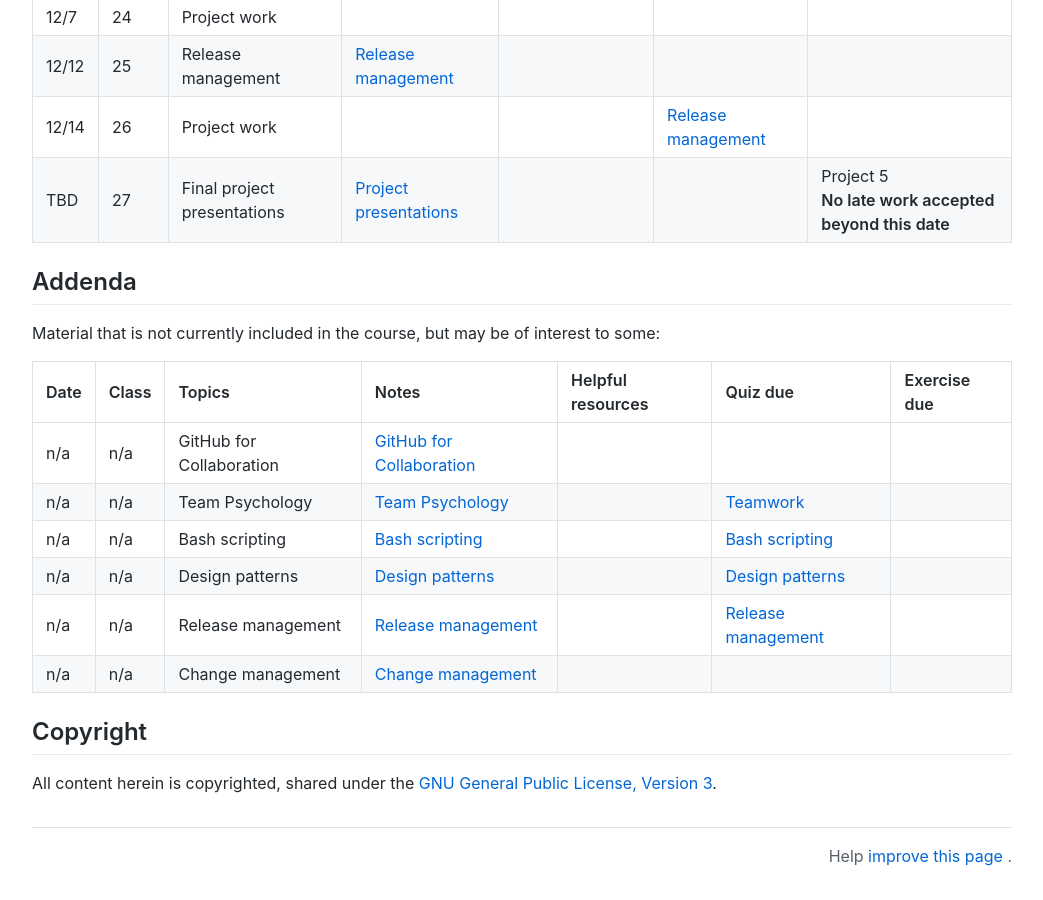
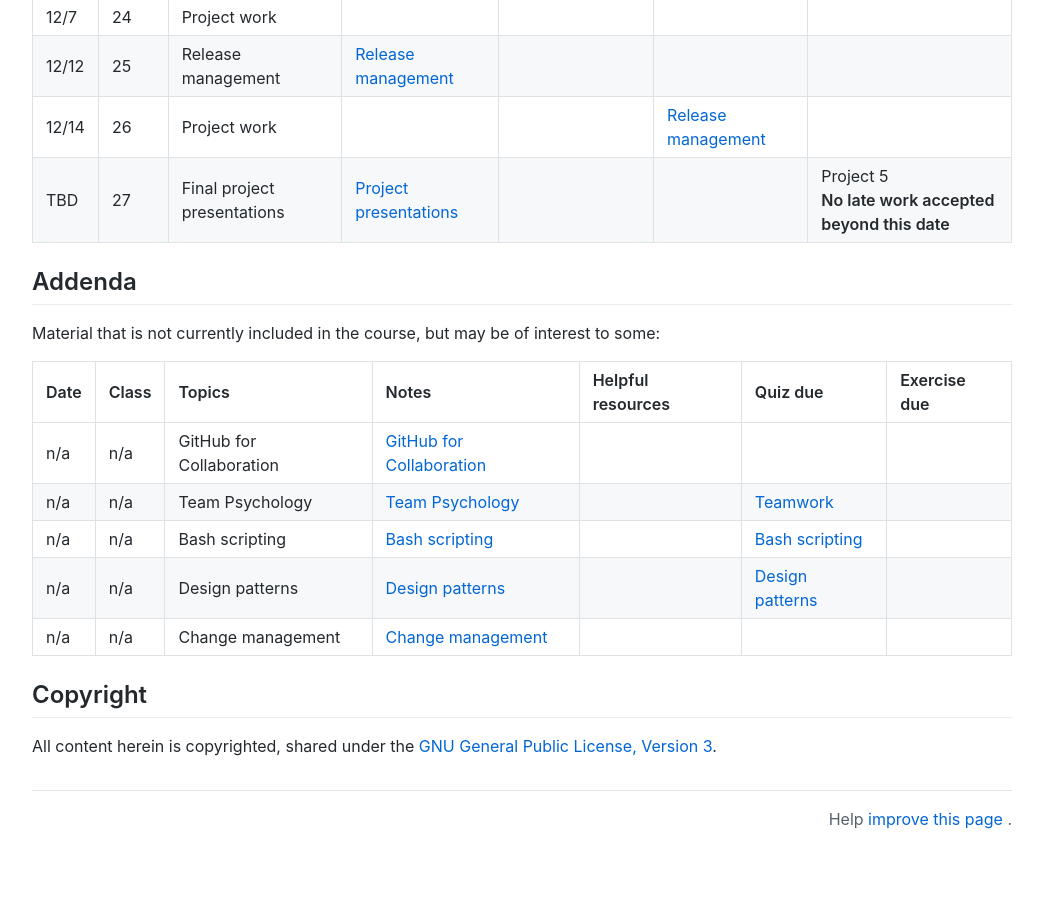
Before and after one commit to nyu-software-engineering/course-materials, a Jekyll site: the page built from content/schedule.md, in a window 1280 px wide and 900 px high, scrolled down 3400 px. Shown: the whole window, without its empty margins (118-1161 px from the left). Built offline with Jekyll 4.4.1, drawn with Linux system fonts in a browser that asks for light colours; comment, search, counter and statistics services are not loaded; after the commit the page ends 4263 px from its top, so only the background shows below that.

Commit message:
removing redundant release management

```diff
--- a/content/schedule.md
+++ b/content/schedule.md
@@ -87,11 +87,10 @@ Putting it all together.
 
 Material that is not currently included in the course, but may be of interest to some:
 
-| Date | Class | Topics                   | Notes                                                       | Helpful resources | Quiz due                                                  | Exercise due |
-| :--- | :---- | :----------------------- | :---------------------------------------------------------- | :---------------- | :-------------------------------------------------------- | :----------- |
-| n/a  | n/a   | GitHub for Collaboration | [GitHub for Collaboration](slides/github-for-collaboration) |                   |                                                           |              |
-| n/a  | n/a   | Team Psychology          | [Team Psychology](slides/team-psychology)                   |                   | [Teamwork](https://forms.gle/drCMYj1pQA68T2xi9)           |              |
-| n/a  | n/a   | Bash scripting           | [Bash scripting](slides/bash-scripting/)                    |                   | [Bash scripting](https://forms.gle/bVL3FrwtuFkHuS8w7)     |              |
-| n/a  | n/a   | Design patterns          | [Design patterns](slides/design-patterns)                   |                   | [Design patterns](https://forms.gle/chK5XN7Tkruto32r7)    |              |
-| n/a  | n/a   | Release management       | [Release management](slides/release-management)             |                   | [Release management](https://forms.gle/ZpFBZAtD6hhjdQsZ7) |              |
-| n/a  | n/a   | Change management        | [Change management](slides/change-management)               |                   |                                                           |              |
+| Date | Class | Topics                   | Notes                                                       | Helpful resources | Quiz due                                               | Exercise due |
+| :--- | :---- | :----------------------- | :---------------------------------------------------------- | :---------------- | :----------------------------------------------------- | :----------- |
+| n/a  | n/a   | GitHub for Collaboration | [GitHub for Collaboration](slides/github-for-collaboration) |                   |                                                        |              |
+| n/a  | n/a   | Team Psychology          | [Team Psychology](slides/team-psychology)                   |                   | [Teamwork](https://forms.gle/drCMYj1pQA68T2xi9)        |              |
+| n/a  | n/a   | Bash scripting           | [Bash scripting](slides/bash-scripting/)                    |                   | [Bash scripting](https://forms.gle/bVL3FrwtuFkHuS8w7)  |              |
+| n/a  | n/a   | Design patterns          | [Design patterns](slides/design-patterns)                   |                   | [Design patterns](https://forms.gle/chK5XN7Tkruto32r7) |              |
+| n/a  | n/a   | Change management        | [Change management](slides/change-management)               |                   |                                                        |              |
```
